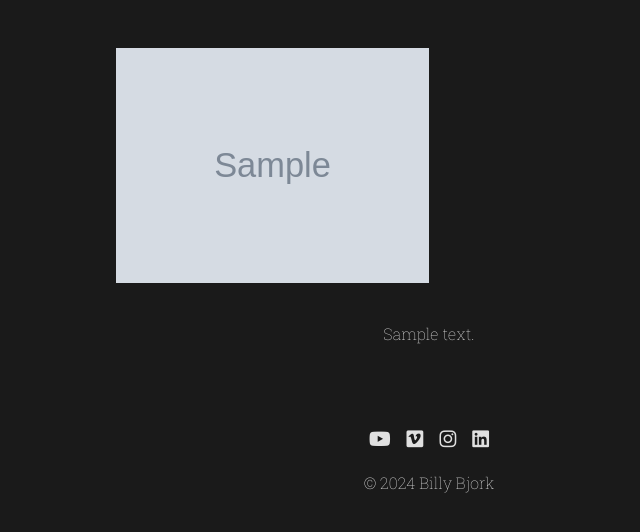
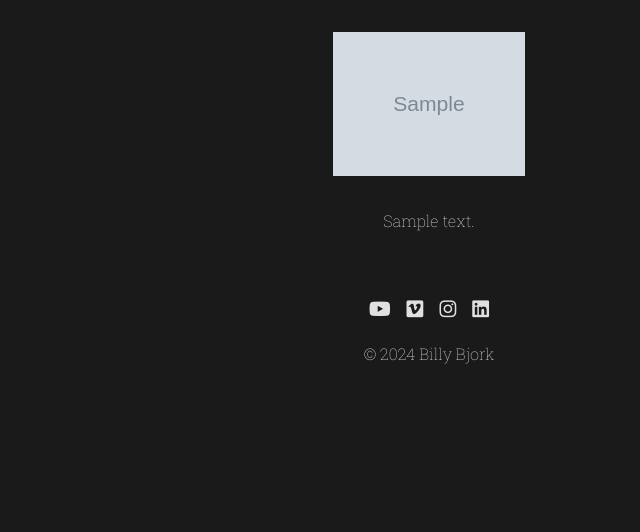
Before and after one commit to billybjork/billybjork.com, a FastAPI app: page /about in a window 1280 px wide. Shown: the part 71-603 px from the top of the page, without its empty margins (211-851 px from the left). Run offline with FastAPI, Linux system fonts and the light colour scheme; tables that the repository leaves empty hold one stand-in row (values such as "Sample post"); grey boxes marked "Sample" are stand-in pictures; some libraries are stand-ins or nearby versions.

```diff
--- a/static/css/styles.css
+++ b/static/css/styles.css
@@ -640,7 +640,7 @@ video {
 
 .about-content {
     max-width: 800px;
-    padding: 2rem;
+    padding: 1rem;
     margin: 0 auto;
     display: flex;
     flex-direction: column;
@@ -658,14 +658,15 @@ video {
 
 .about-photo-container {
     position: relative;
-    width: 85%;
+    width: 100%;
+    display: flex;
+    justify-content: center;
     margin: 0 auto;
     margin-bottom: 2rem;
 }
 
 .about-photo {
-    position: relative;
-    width: 50%;
+    width: 25%;
     height: auto;
     object-fit: cover;
     opacity: 0;
--- a/static/js/interactivity.js
+++ b/static/js/interactivity.js
@@ -95,8 +95,10 @@ function initTinyMCE(selector, additionalOptions = {}) {
             const initializeVideo = () => {
                 if (autoplay) {
                     videoElement.play().catch(e => {
-                        console.error("Autoplay failed:", e);
-                        // Optional: Show play button or user prompt here
+                        if (e.name !== 'AbortError') { // Only log errors that are not AbortError
+                            console.error("Autoplay failed:", e);
+                        }
+                        // Optionally, handle AbortError differently if needed
                     });
                 }
                 resolve();
@@ -111,8 +113,32 @@ function initTinyMCE(selector, additionalOptions = {}) {
                     hls.on(Hls.Events.MANIFEST_PARSED, initializeVideo);
                 });
                 hls.on(Hls.Events.ERROR, (event, data) => {
-                    console.error('HLS.js error:', data);
-                    reject(data);
+                    if (data.fatal) {
+                        switch (data.type) {
+                            case Hls.ErrorTypes.NETWORK_ERROR:
+                                console.error('Fatal network error encountered, trying to recover');
+                                hls.startLoad();
+                                break;
+                            case Hls.ErrorTypes.MEDIA_ERROR:
+                                console.error('Fatal media error encountered, trying to recover');
+                                hls.recoverMediaError();
+                                break;
+                            default:
+                                // Cannot recover
+                                console.error('Fatal error encountered, destroying HLS instance:', data);
+                                hls.destroy();
+                                reject(data);
+                                break;
+                        }
+                    } else {
+                        // Non-fatal error
+                        if (data.details === 'bufferAppendError') {
+                            // Ignore bufferAppendError or handle differently
+                            console.warn('HLS.js bufferAppendError encountered and ignored:', data);
+                        } else {
+                            console.warn('HLS.js non-fatal error:', data);
+                        }
+                    }
                 });
             } else if (videoElement.canPlayType('application/vnd.apple.mpegurl')) {
                 videoElement.src = streamUrl;
--- a/templates/project.html
+++ b/templates/project.html
@@ -29,7 +29,7 @@
                 hx-get="/{{ project.slug }}?close=true"
                 hx-target="#details-{{ project.slug }}"
                 hx-swap="innerHTML"
-                hx-push-url="pop"
+                hx-push-url="/"
                 aria-label="Close project">
             &times;
         </button>
```
